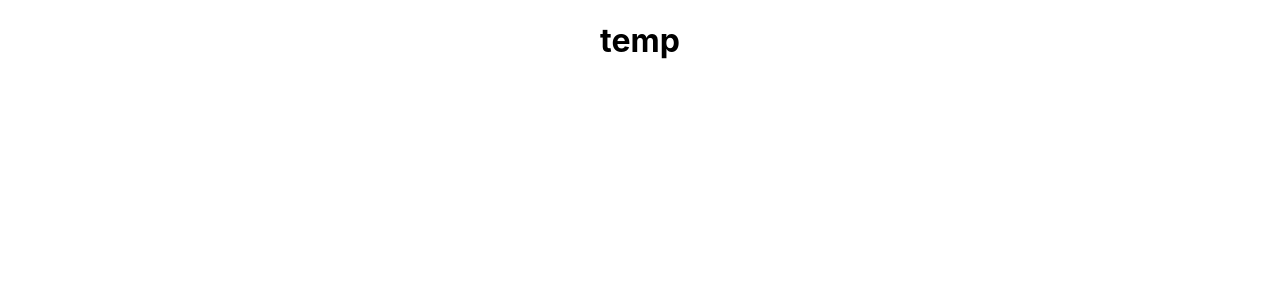
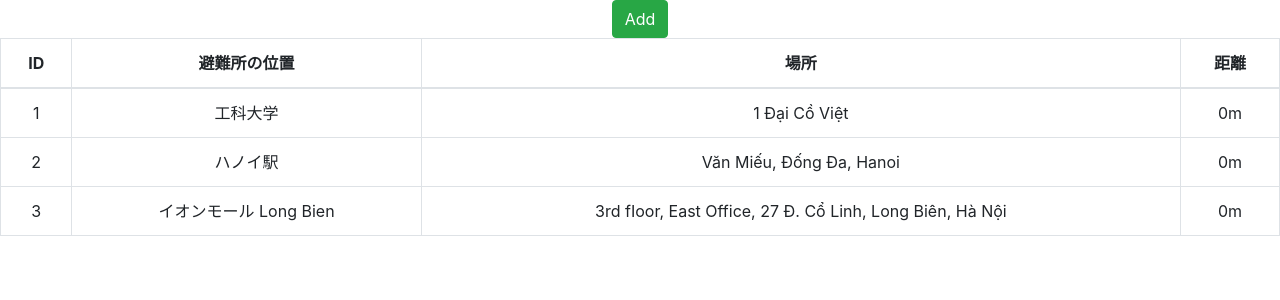
Before and after one commit to diepdap5/jishin, a React (Create React App) app: page /shelter-details in a window 1280 px wide. Shown: the top 300 px of the page. Built offline with nearby package versions, Linux system fonts and the light colour scheme.

Commit message:
Basic shelter table

```diff
--- a/package.json
+++ b/package.json
@@ -8,8 +8,10 @@
     "@testing-library/react": "^11.1.1",
     "@testing-library/user-event": "^12.2.0",
     "antd": "^4.8.0",
+    "bootstrap": "^4.5.3",
     "google-map-react": "^2.1.9",
     "react": "^17.0.1",
+    "react-bootstrap": "^1.4.0",
     "react-dom": "^17.0.1",
     "react-router-dom": "^5.2.0",
     "react-scripts": "4.0.0",
--- a/src/App.js
+++ b/src/App.js
@@ -4,6 +4,7 @@ import { BrowserRouter, Route } from 'react-router-dom';
 import {Button, Switch } from 'antd';
 
 import './App.css';
+import 'bootstrap/dist/css/bootstrap.min.css';
 import MapTemp from './container/MapTemp'
 import ShelterInfo from './container/ShelterInfo'
 
--- /dev/null
+++ b/src/component/ForShelter/ShelterTable.js
@@ -0,0 +1,61 @@
+import React, { Component } from 'react';
+import { BrowserRouter, Route } from 'react-router-dom';
+
+import {Table} from 'react-bootstrap'
+
+class ShelterTable extends React.Component {
+
+    render() {
+      var onShelterTableUpdate = this.props.onShelterTableUpdate;
+      var shelter = this.props.shelters.map(function(shelter) {
+        return (<ShelterRow onShelterTableUpdate={onShelterTableUpdate} shelter={shelter}  key={shelter.id}/>)
+      });
+
+      return (
+        <div>
+        <button type="button" onClick={this.props.onRowAdd} className="btn btn-success pull-right">Add</button>
+          <Table className="table table-bordered">
+            <thead>
+              <tr>
+                <th>ID</th>
+                <th>避難所の位置</th>
+                <th>場所</th>
+                <th>距離</th>
+              </tr>
+            </thead>
+
+            <tbody>
+              {shelter}
+            </tbody>
+
+          </Table>
+        </div>
+      );
+    }
+
+}
+
+export default ShelterTable;
+
+class ShelterRow extends React.Component {
+
+    render() {
+      return (
+        <tr className="eachRow">
+            <td>
+            {this.props.shelter.id}
+            </td>
+            <td>
+            {this.props.shelter.name}
+            </td>
+            <td>
+            {this.props.shelter.address}
+            </td>
+            <td>
+            0m
+            </td>
+        </tr>
+      );
+    }
+
+}
--- /dev/null
+++ b/src/component/ForShelter/Shelters.js
@@ -0,0 +1,74 @@
+// import logo from './logo.svg';
+import React, { Component } from 'react';
+import { BrowserRouter, Route } from 'react-router-dom';
+
+import ShelterTable from './ShelterTable';
+
+class Shelters extends React.Component {
+
+    constructor(props) {
+        super(props);
+
+        //  this.state.products = [];
+        this.state = {};
+        this.state.filterText = "";
+        this.state.shelters = [
+          {
+            id: 1,
+            name: '工科大学',
+            address: '1 Đại Cồ Việt'
+          }, {
+            id: 2,
+            name: 'ハノイ駅',
+            address: 'Văn Miếu, Đống Đa, Hanoi'
+          }, {
+            id: 3,
+            name: 'イオンモール Long Bien',
+            address: '3rd fIoor, East Office, 27 Đ. Cổ Linh, Long Biên, Hà Nội'
+          }
+        ];
+      }
+
+    handleAddEvent(evt) {
+      var id = (+ new Date() + Math.floor(Math.random() * 999999)).toString(36);
+      var shelter = {
+        id: id,
+        name: "empty row",
+        address: "empty row",
+      }
+      this.state.shelters.push(shelter);
+      this.setState(this.state.shelters);
+
+    }
+
+    handleShelterTable(evt) {
+        var item = {
+            id: evt.target.id,
+            name: evt.target.name,
+            value: evt.target.value
+        };
+        var shelters = this.state.shelters.slice();
+        var newShelters = shelters.map(function(shelter) {
+            for (var key in shelter) {
+                if (key == item.name && shelter.id == item.id) {
+                    shelter[key] = item.value;
+                }
+            }
+            return shelter;
+        });
+        this.setState({products:newShelters});
+    };
+
+    render() {
+
+      return (
+        <div>
+          <ShelterTable onShelterTableUpdate={this.handleShelterTable.bind(this)} onRowAdd={this.handleAddEvent.bind(this)} shelters={this.state.shelters} />
+        </div>
+      );
+
+    }
+
+  }
+
+  export default Shelters;
--- a/src/container/ShelterInfo.js
+++ b/src/container/ShelterInfo.js
@@ -1,17 +1,17 @@
 // import logo from './logo.svg';
 import React, { Component } from 'react';
 import { BrowserRouter, Route } from 'react-router-dom';
-import {Button } from 'antd';
 
-import '../App.css';
+import Shelters from '../component/ForShelter/Shelters'
 
 
 class ShelterInfo extends Component {
-    render (){
-        return (
-          <h1>temp</h1>
-        );
-      }
+
+  render (){
+      return (
+        <Shelters/>
+      );
+    }
 }
 
 export default ShelterInfo;
```
Also changed, not shown: 1 other file (tests, documents, lock files or other folders).
